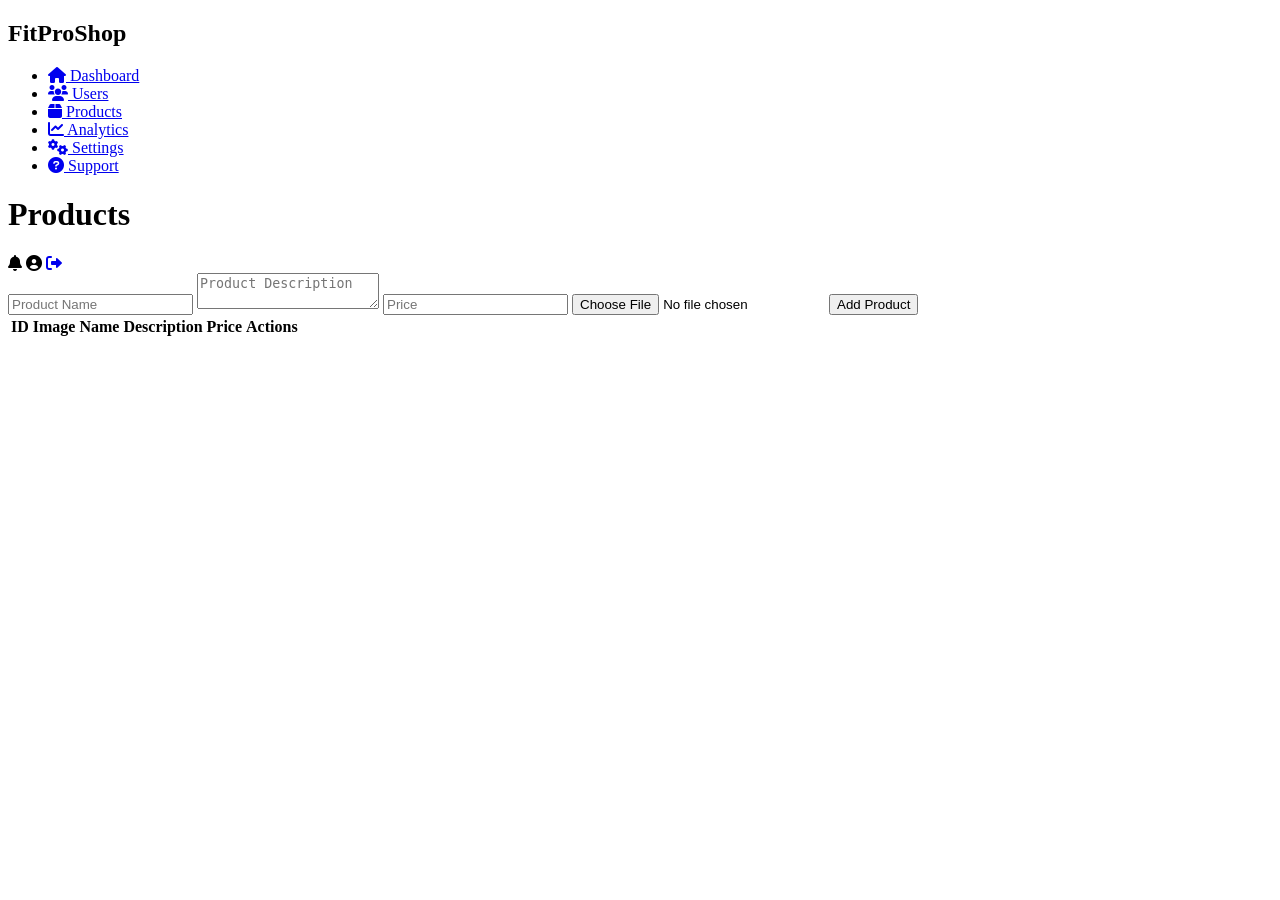
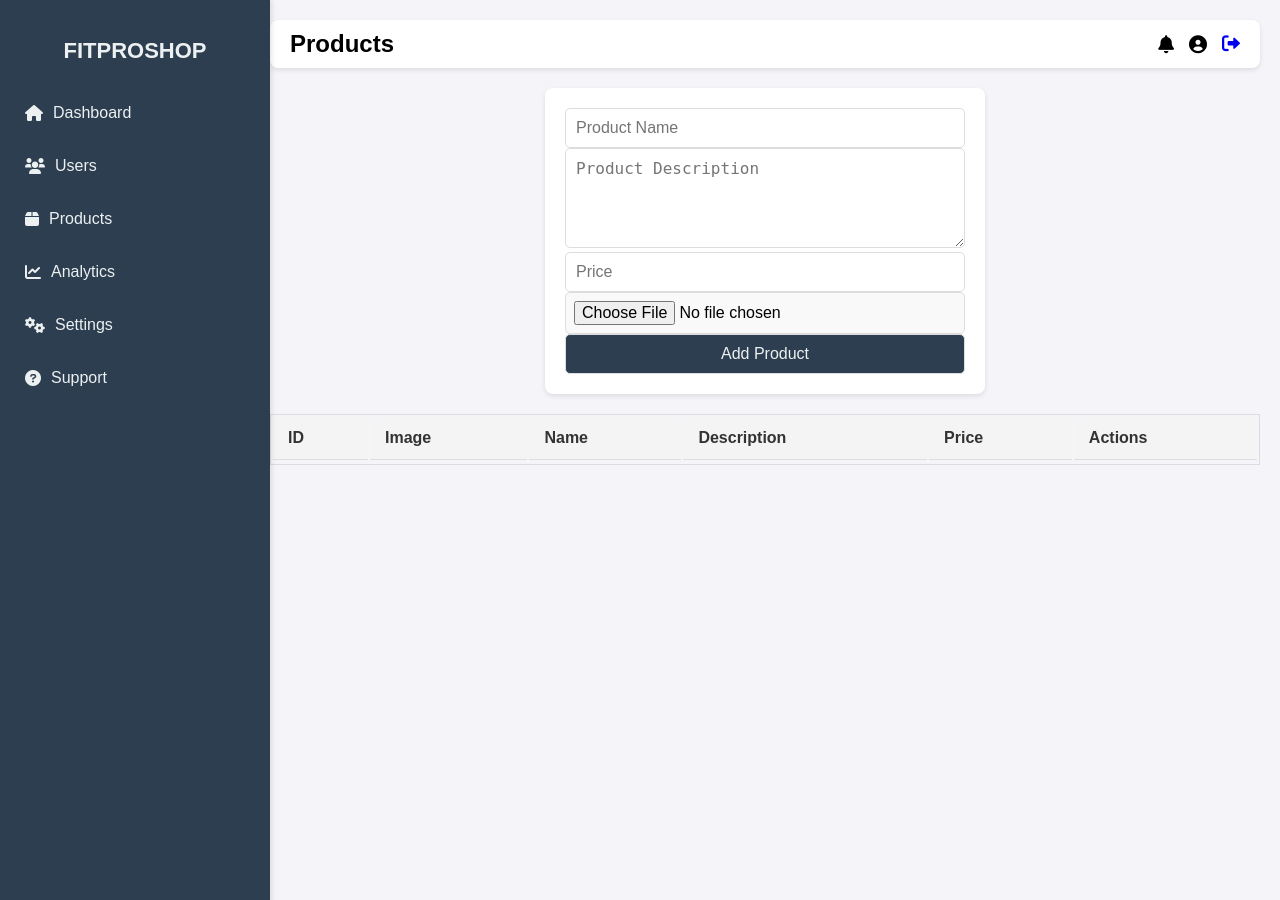
Before and after one commit to altinUbt/fit_pro_shop, a PHP site: page /adminProducts.php in a window 1280 px wide. Run offline with PHP 8.4, Linux system fonts and the light colour scheme; the visitor is signed in with stand-in values (Sample User, id 1); data that the repository does not hold is empty.

Commit message:
Styling tables and form for crud and reduced some code

```diff
--- /dev/null
+++ b/css/adminProducts.css
@@ -0,0 +1,322 @@
+body {
+  margin: 0;
+  font-family: Arial, sans-serif;
+  background-color: #f4f4f9;
+}
+
+.sidebar {
+  width: 250px;
+  height: 100vh;
+  background-color: #2c3e50;
+  color: #ecf0f1;
+  position: fixed;
+  top: 0;
+  left: 0;
+  padding: 20px 10px;
+  box-shadow: 2px 0 5px rgba(0, 0, 0, 0.1);
+}
+
+.sidebar h2 {
+  text-align: center;
+  margin-bottom: 30px;
+  font-size: 22px;
+  text-transform: uppercase;
+}
+
+.sidebar ul {
+  list-style-type: none;
+  padding: 0;
+}
+
+.sidebar ul li {
+  margin: 15px 0;
+}
+
+.sidebar ul li a {
+  color: #ecf0f1;
+  text-decoration: none;
+  font-size: 16px;
+  display: flex;
+  align-items: center;
+  gap: 10px;
+  padding: 10px 15px;
+  border-radius: 5px;
+  transition: background-color 0.3s ease;
+}
+
+.sidebar ul li a:hover {
+  background-color: #34495e;
+}
+
+.main-content {
+  margin-left: 250px;
+  padding: 20px;
+}
+
+.header {
+  display: flex;
+  justify-content: space-between;
+  align-items: center;
+  margin-bottom: 20px;
+  padding: 10px 20px;
+  background-color: #ffffff;
+  border-radius: 8px;
+  box-shadow: 0 2px 5px rgba(0, 0, 0, 0.1);
+}
+
+.header h1 {
+  font-size: 24px;
+  margin: 0;
+}
+
+.header .actions {
+  display: flex;
+  align-items: center;
+  gap: 15px;
+}
+
+.header .actions i {
+  font-size: 18px;
+  cursor: pointer;
+}
+
+table {
+  width: 100%;
+  margin-top: 20px;
+  border: 1px solid #ddd;
+}
+
+th,
+td {
+  padding: 12px 15px;
+  text-align: left;
+  border-bottom: 1px solid #ddd;
+}
+
+th {
+  background-color: #f4f4f4;
+  color: #333;
+  font-weight: bold;
+}
+
+tr:nth-child(even) {
+  background-color: #f9f9f9;
+}
+
+tr:hover {
+  background-color: #f1f1f1;
+}
+
+td {
+  color: #555;
+}
+
+tr:last-child td {
+  border-bottom: none;
+}
+
+/* Add Product Container */
+.add-product-container {
+  display: flex;
+  flex-direction: column;
+  align-items: center;
+  justify-content: center;
+  gap: 15px;
+  background-color: #ffffff;
+  padding: 20px;
+  border-radius: 8px;
+  box-shadow: 0 2px 5px rgba(0, 0, 0, 0.1);
+  width: 400px;
+  margin: 0 auto;
+}
+
+.add-product-container input {
+  width: 100%;
+  padding: 10px;
+  font-size: 16px;
+  border: 1px solid #ddd;
+  border-radius: 5px;
+  box-sizing: border-box;
+}
+
+.add-product-container .file {
+  padding: 8px;
+  font-size: 16px;
+  border: 1px solid #ddd;
+  border-radius: 5px;
+  background-color: #f9f9f9;
+  cursor: pointer;
+  width: 100%;
+  box-sizing: border-box;
+}
+
+.add-product-container .file:hover {
+  background-color: #f1f1f1;
+}
+
+.add-product-container .description {
+  width: 100%;
+  min-height: 100px;
+  padding: 10px;
+  font-size: 16px;
+  border: 1px solid #ddd;
+  border-radius: 5px;
+  resize: vertical;
+  box-sizing: border-box;
+}
+
+.add-product-container .description:focus,
+.add-product-container .file:focus {
+  outline: none;
+  border-color: #2c3e50;
+  box-shadow: 0 0 5px rgba(44, 62, 80, 0.5);
+}
+
+.add-product-container .submit {
+  background-color: #2c3e50;
+  color: #ecf0f1;
+  cursor: pointer;
+  transition: background-color 0.3s ease;
+}
+
+.add-product-container .submit:hover {
+  background-color: #34495e;
+}
+
+@media (max-width: 768px) {
+  .sidebar {
+    width: 100%;
+    height: auto;
+    position: relative;
+    box-shadow: none;
+  }
+
+  .sidebar ul {
+    display: flex;
+    justify-content: center;
+    flex-wrap: wrap;
+    gap: 10px;
+  }
+
+  .sidebar ul li {
+    margin: 0;
+  }
+
+  .sidebar ul li a {
+    padding: 10px 20px;
+    font-size: 14px;
+  }
+
+  .main-content {
+    margin-left: 0;
+    margin-top: 20px;
+  }
+  .header {
+    margin-left: 50px;
+    width: 90%;
+  }
+
+  .add-product-container {
+    width: 90%;
+    padding: 15px;
+    margin-left: 50px;
+  }
+
+  table {
+    width: 90%;
+    margin: 10px auto;
+    font-size: 14px;
+  }
+}
+
+@media (max-width: 576px) {
+  .sidebar {
+    width: 150%;
+    height: auto;
+    position: relative;
+    box-shadow: none;
+  }
+
+  .sidebar ul {
+    display: flex;
+    justify-content: center;
+    flex-wrap: wrap;
+    gap: 10px;
+  }
+
+  .sidebar ul li {
+    margin: 0;
+  }
+
+  .sidebar ul li a {
+    padding: 10px 20px;
+    font-size: 14px;
+  }
+
+  .main-content {
+    margin-left: 0;
+    margin-top: 20px;
+  }
+  .header {
+    margin-left: 100px;
+    width: 90%;
+  }
+
+  .add-product-container {
+    width: 90%;
+    padding: 15px;
+    margin-left: 100px;
+  }
+
+  table {
+    width: 90%;
+    margin: 10px auto;
+    font-size: 14px;
+  }
+}
+
+@media (max-width: 324px) {
+  .sidebar {
+    width: 200%;
+    height: auto;
+    position: relative;
+    box-shadow: none;
+  }
+
+  .sidebar ul {
+    display: flex;
+    justify-content: center;
+    flex-wrap: wrap;
+    gap: 10px;
+  }
+
+  .sidebar ul li {
+    margin: 0;
+  }
+
+  .sidebar ul li a {
+    padding: 10px 20px;
+    font-size: 14px;
+  }
+
+  .main-content {
+    margin-left: 0;
+    margin-top: 20px;
+  }
+  .header {
+    margin-left: 100px;
+    width: 90%;
+  }
+
+  .add-product-container {
+    width: 90%;
+    padding: 15px;
+    margin-left: 100px;
+  }
+
+  table {
+    width: 90%;
+    margin: 10px auto;
+    font-size: 14px;
+  }
+}
```
Also changed, not shown: css/dashboard.css (+0 -76 lines), css/editProduct.css (added, +256 -0 lines).
